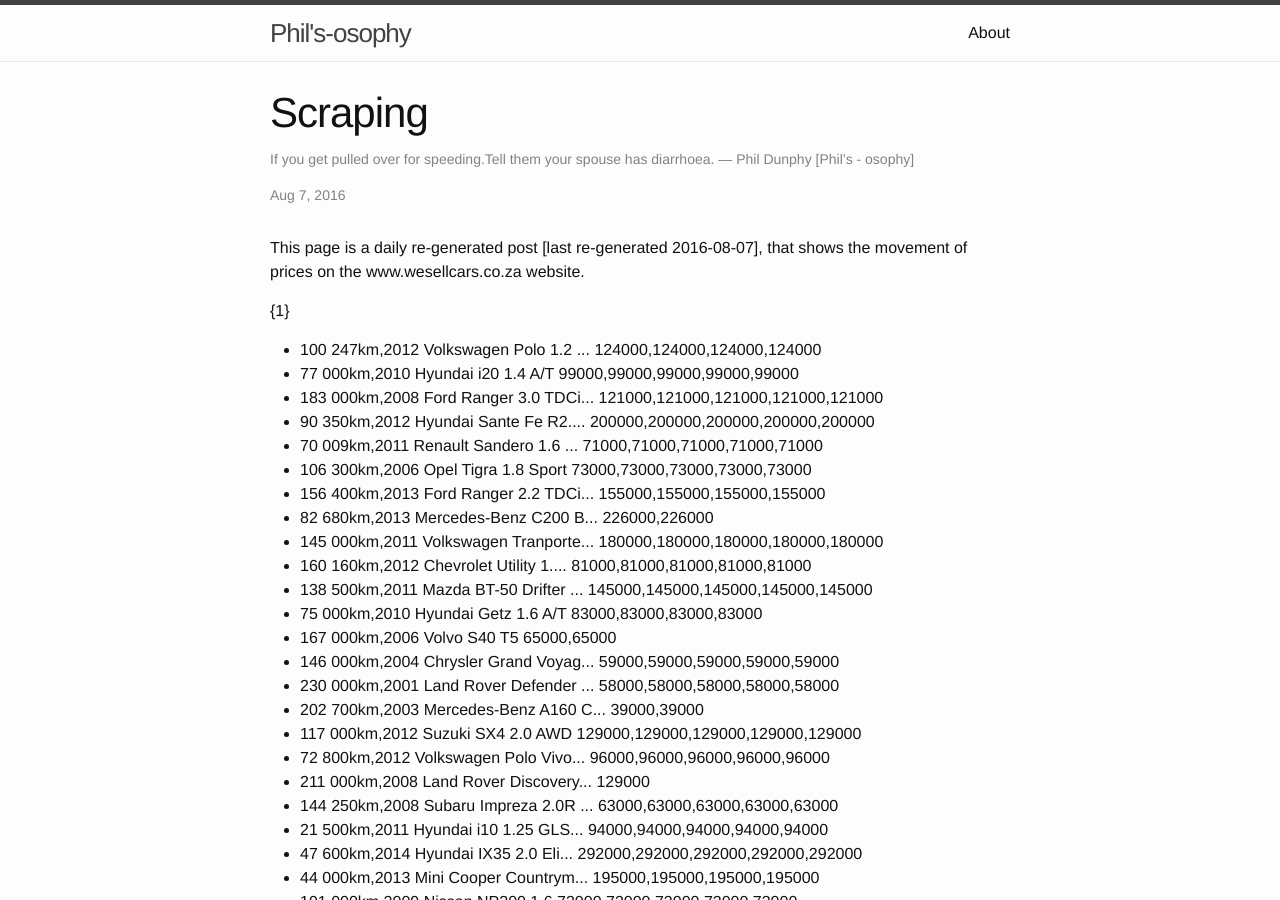
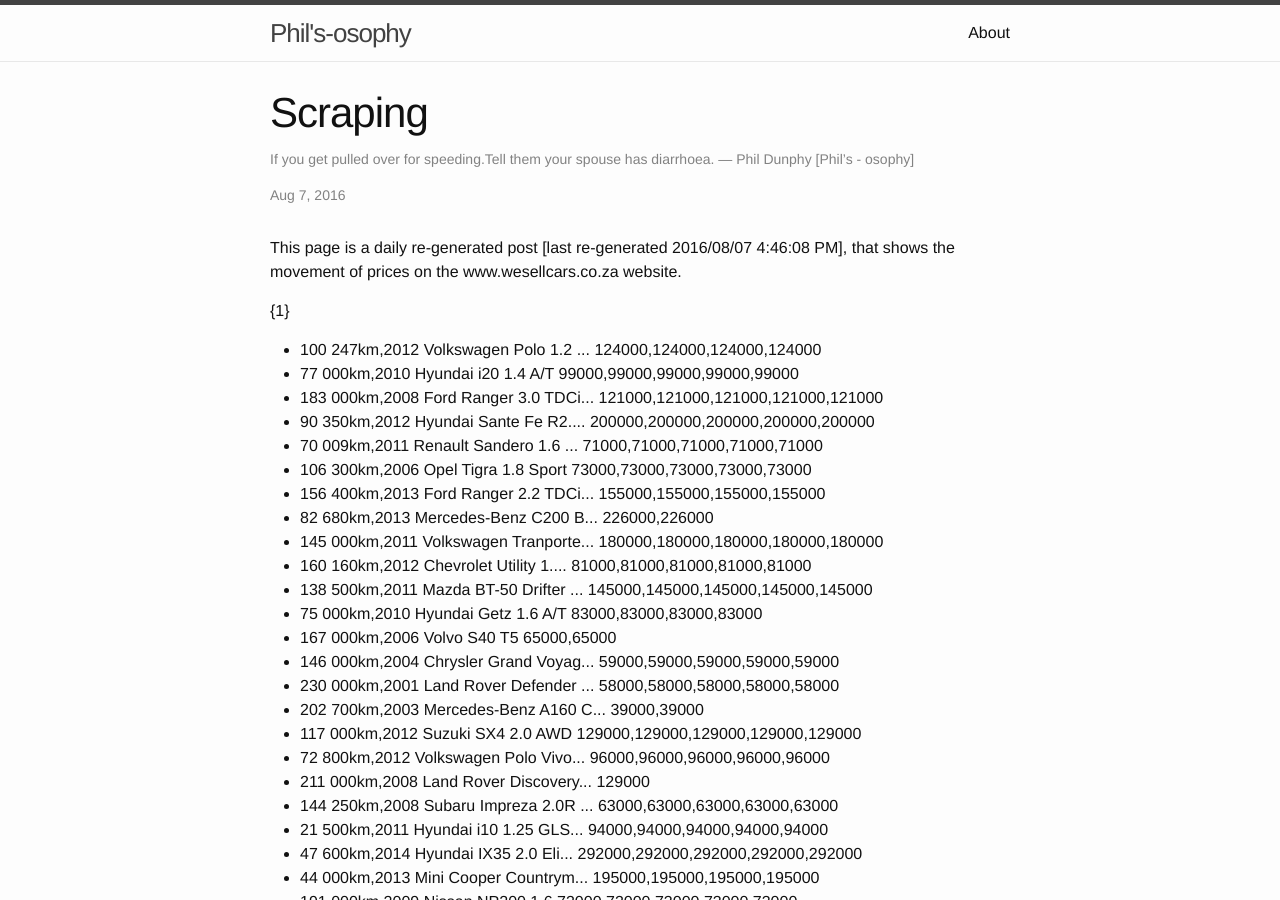
Before and after one commit to apdekock/apdekock.github.io, a Jekyll site: the page built from _posts/2015-08-04-weMineData.markdown, in a window 1280 px wide and 900 px high. Built offline with Jekyll 4.4.1, drawn with Linux system fonts in a browser that asks for light colours.

Commit message:
Updated 2016/08/07 4:46:12 PM

```diff
--- a/_posts/2015-08-04-weMineData.markdown
+++ b/_posts/2015-08-04-weMineData.markdown
@@ -5,7 +5,7 @@ date: 2016-08-07
 quote: "If you get pulled over for speeding.Tell them your spouse has diarrhoea. — Phil Dunphy [Phil’s - osophy]"
 categories: scraping, auto generatingpost
 ---
-This page is a daily re-generated post [last re-generated  2016-08-07], that shows the movement of prices on the www.wesellcars.co.za website.
+This page is a daily re-generated post [last re-generated  2016/08/07 4:46:08 PM], that shows the movement of prices on the www.wesellcars.co.za website.
 
 {1}
 
```
